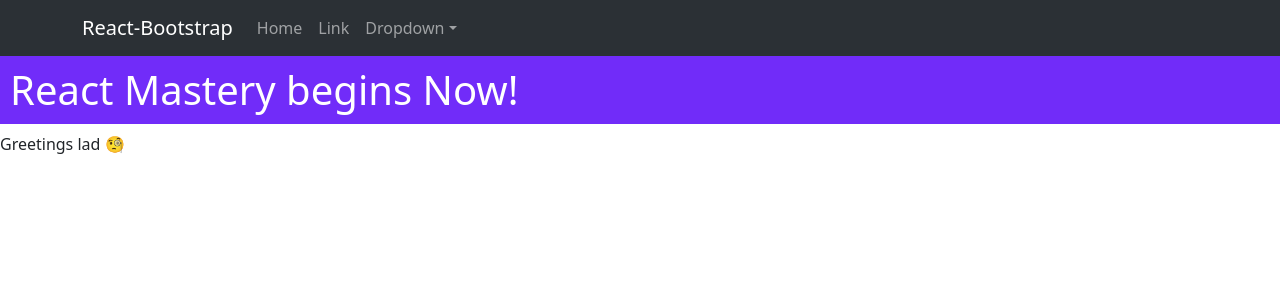
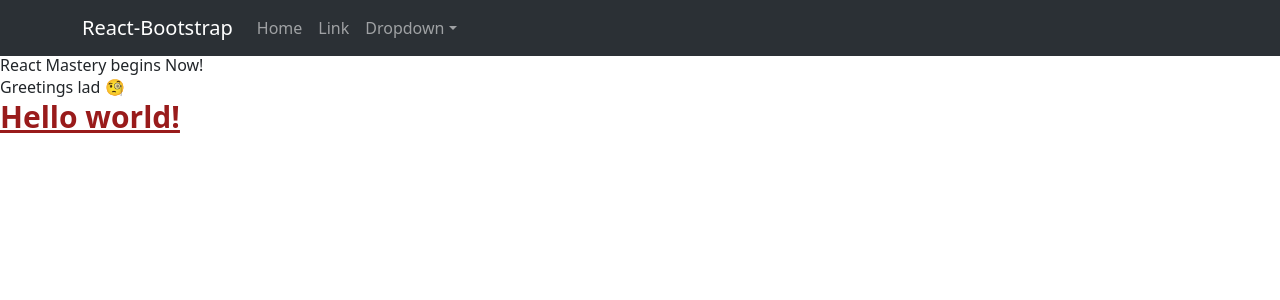
Before and after one commit to ckiroshan/reactapp, a React (Create React App) app: page / in a window 1280 px wide. Shown: the top 300 px of the page. Built offline with nearby package versions, Linux system fonts and the light colour scheme.

Commit message:
Installed & ran Tailwind CSS.

```diff
--- a/package.json
+++ b/package.json
@@ -36,5 +36,8 @@
       "last 1 firefox version",
       "last 1 safari version"
     ]
+  },
+  "devDependencies": {
+    "tailwindcss": "^3.4.3"
   }
 }
--- a/src/App.js
+++ b/src/App.js
@@ -1,6 +1,6 @@
 import Navigationbar from "./components/bootstrap/Navigationbar";
 import Greetings from "./components/Greetings";
-import "./index.css";
+
 
 function App() {
   return (
@@ -8,6 +8,7 @@ function App() {
       <Navigationbar />
       <h1>React Mastery begins Now!</h1>
       <Greetings />
+      <h2 className="text-3xl font-bold underline text-red-800">Hello world!</h2>
     </>
   );
 }
--- a/src/index.js
+++ b/src/index.js
@@ -2,6 +2,7 @@ import React from "react";
 import ReactDOM from "react-dom/client";
 import App from "./App";
 import "bootstrap/dist/css/bootstrap.min.css";
+import "./index.css";
 
 const root = ReactDOM.createRoot(document.getElementById("root"));
 root.render(
--- /dev/null
+++ b/tailwind.config.js
@@ -0,0 +1,8 @@
+/** @type {import('tailwindcss').Config} */
+module.exports = {
+  content: ["./src/**/*.{js,jsx,ts,tsx}"],
+  theme: {
+    extend: {},
+  },
+  plugins: [],
+};
```
Also changed, not shown: src/index.css (+7 -3 lines), 1 other file (tests, documents, lock files or other folders).
